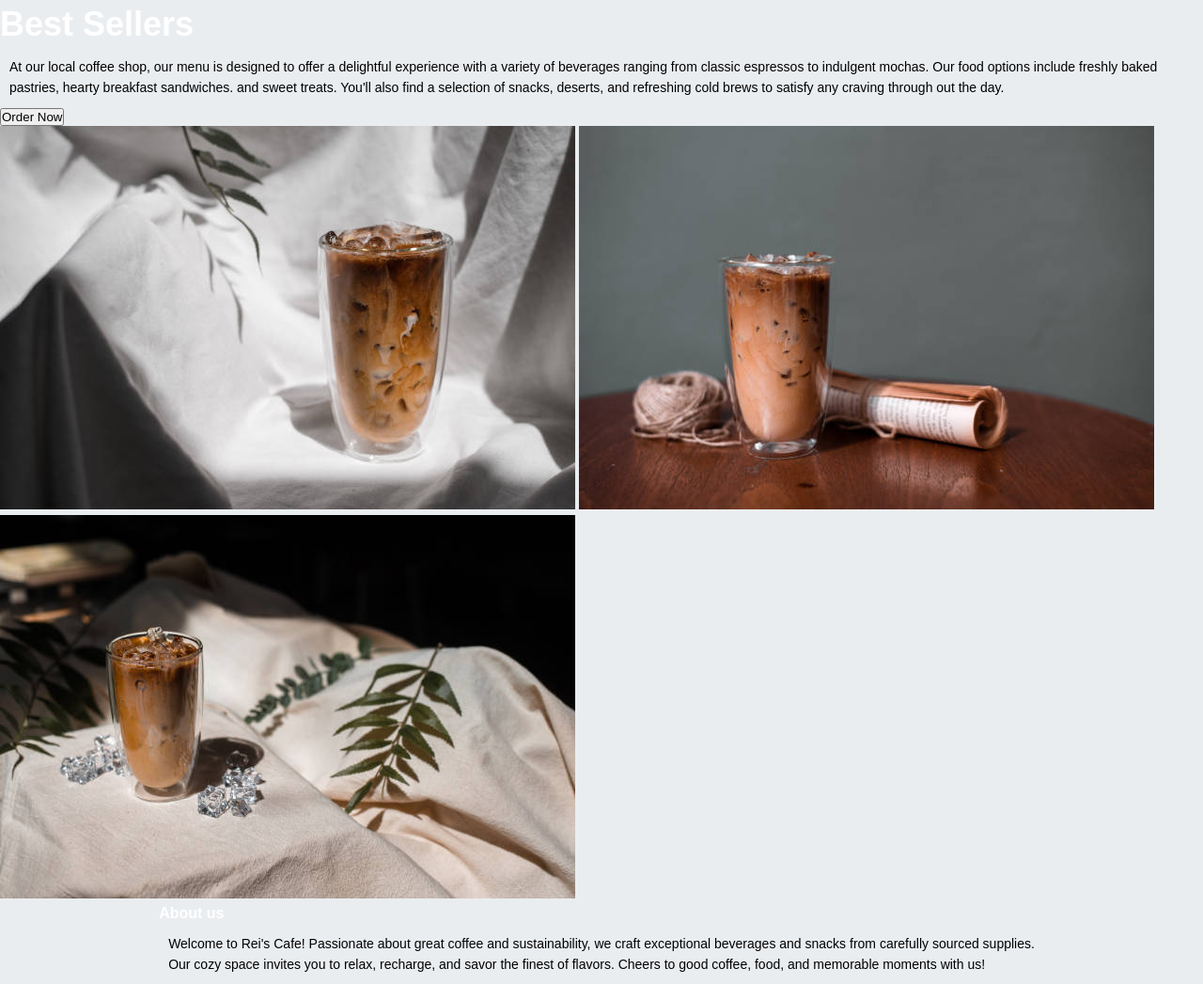
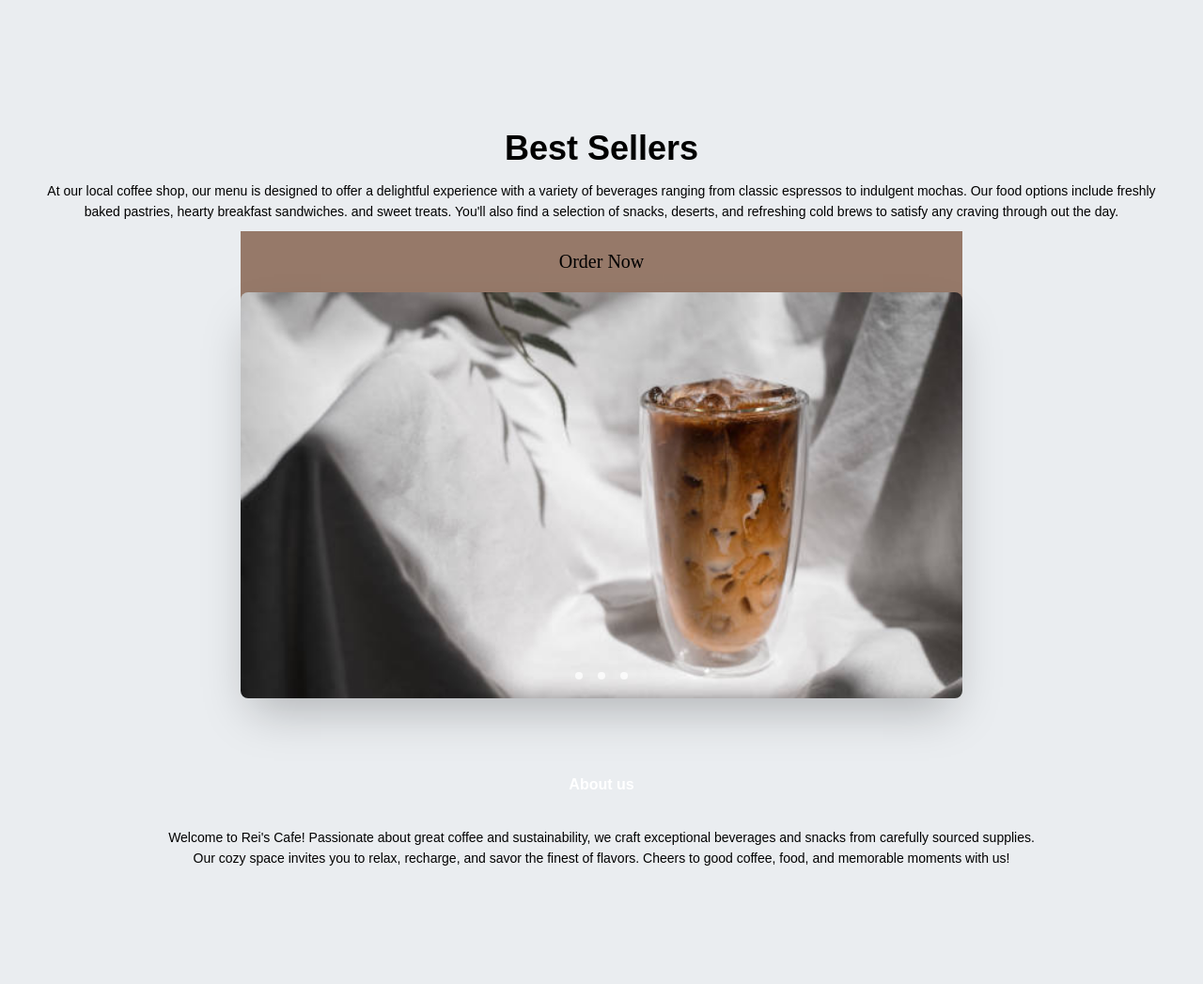
Before and after one commit to ReiLaurenceArtiaga/ARTIAGA_V2-HTML-FORMS, a plain HTML site: page index.html in a window 1280 px wide. Shown: the part 2429-3476 px from the top of the page at 94% size. After the commit the page ends 3393 px from the top, so only its background shows below. Drawn offline with Linux system fonts and the light colour scheme.

Commit message:
style.css

```diff
--- a/style.css
+++ b/style.css
@@ -279,6 +279,7 @@ body {
     padding-top: 100px
 }
 h1{
+    color: black;
     font-size: 36px;
     font-weight: 600;
 }
@@ -366,7 +367,124 @@ h3{
     padding-top: 100px;
 }
 
+.menu-col{
+    flex-basis: 31%;
+    border-radius: 10px;
+    margin-bottom: 5%;
+    text-align: left;
+}
+.menu-col img{
+    width: 100%;
+    border-radius: 10px;
+}
+.menu-col p{
+    padding: 0;
+}
+.menu-col h3{
+    margin-top: 16px;
+    margin-bottom: 15px;
+    text-align: left;
+}
 
+.container {
+	padding: 2rem;
+}
+
+.slider-wrapper {
+	position: relative;
+	max-width: 48rem;
+	margin: 0 auto;
+}
+
+.slider {
+	display: flex;
+	aspect-ratio: 16 / 9;
+	overflow-x: auto;
+	scroll-snap-type: x mandatory;
+	scroll-behavior: smooth;
+	box-shadow: 0 1.5rem 3rem -0.75rem hsla(0, 0%, 0%, 0.25);
+	border-radius: 0.5rem;
+	-ms-overflow-style: none;
+	scrollbar-width: none;
+}
+
+.slider::-webkit-scrollbar {
+	display: none;
+}
+
+.slider img {
+	flex: 1 0 100%;
+	scroll-snap-align: start;
+	object-fit: cover;
+}
+
+.slider-nav {
+	display: flex;
+	column-gap: 1rem;
+	position: absolute;
+	bottom: 1.25rem;
+	left: 50%;
+	transform: translateX(-50%);
+	z-index: 1;
+}
+
+.slider-nav a {
+	width: 0.5rem;
+	height: 0.5rem;
+	border-radius: 50%;
+	background-color: #fff;
+	opacity: 0.75;
+	transition: opacity ease 250ms;
+}
+
+.slider-nav a:hover {
+	opacity: 1;
+}
+
+.container{
+    text-align: center;
+    margin-top: 100px;
+}
+.btn{
+    border: 1px solid #967969;
+    background: none;
+    padding: 10px 20px;
+    font-size: 20px;
+    font-family: "montserrat";
+    cursor: pointer;
+    margin: 10px;
+}
+.btn:hover{
+    color: #fff;
+}
+.btn::before{
+    content: "";
+    position: absolute;
+    left: 0;
+    width: 100%;
+    height: 100%;
+    background: #967969;
+    z-index: -1;
+    transition: 0.8s;
+}
+.btn1::before{
+    top: 0;
+    border-radius: 0 0 50% 50%;
+}
+.btn1:hover::before{
+    height: 50%;
+}
+
+.footer{
+    width: 100%;
+    text-align: center;
+    padding: 30px 0;
+}
+.footer h4{
+    margin-top: 20px;
+    margin-bottom: 25px;
+    font-weight: 600;
+}
 
 
 
```
